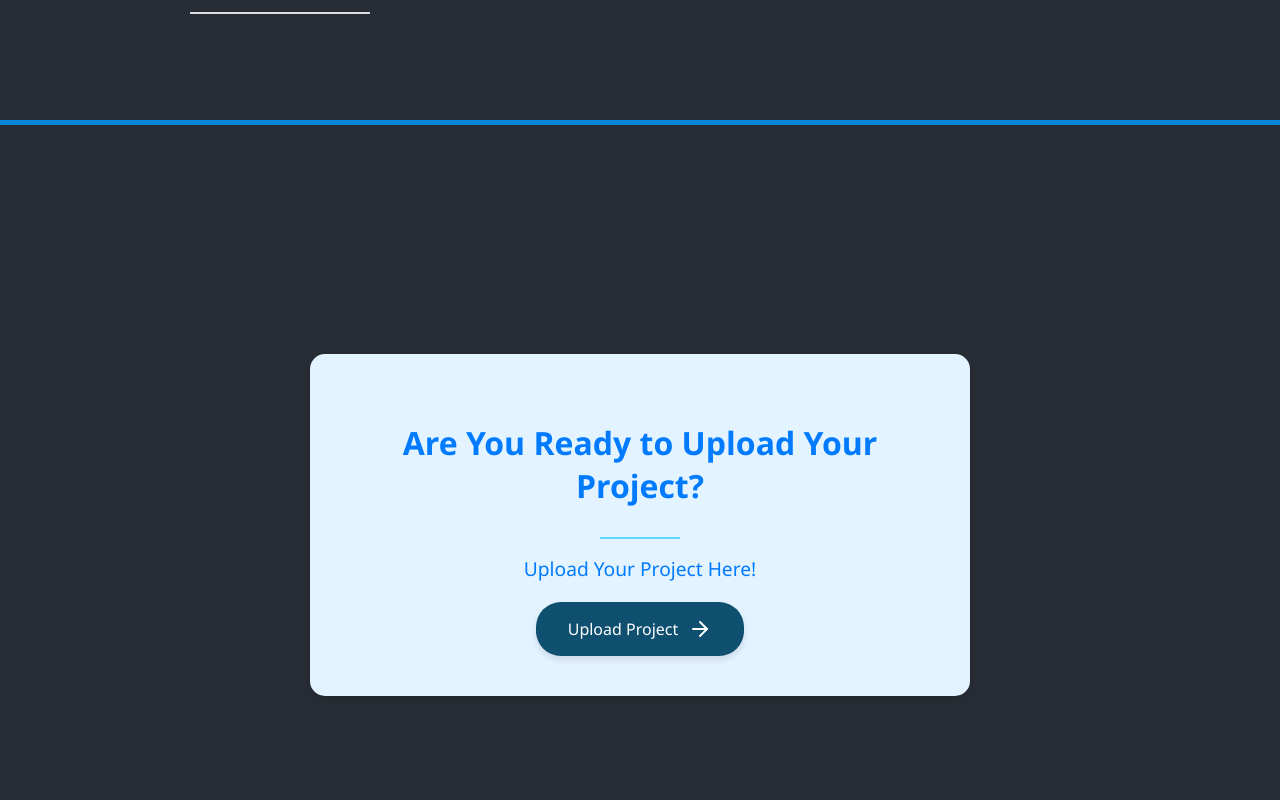
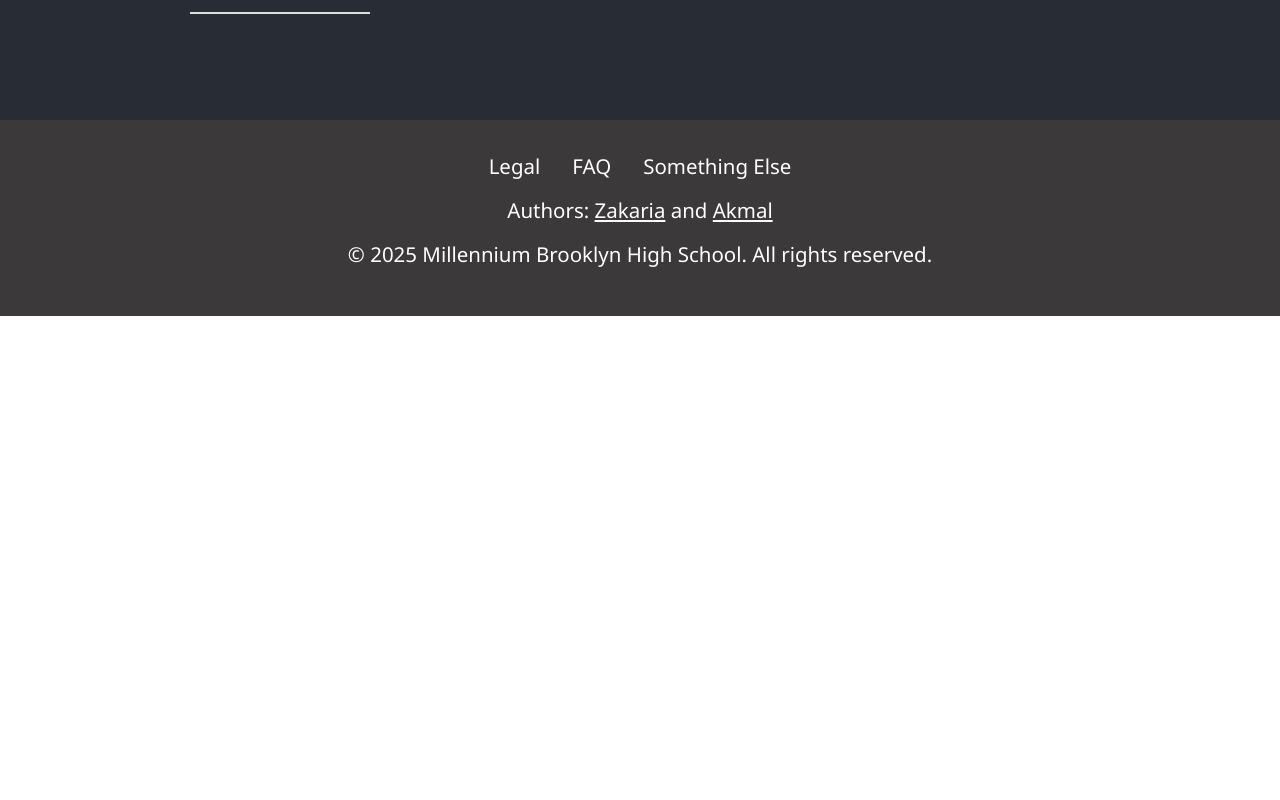
Before and after one commit to akmalm07/Hackathon-Showcase-Website, a React (Create React App) app in the folder frontend/: page / in a window 1280 px wide. Shown: the part 1400-2200 px from the top of the page. After the commit the page ends 1716 px from the top, so only its background shows below. Built offline with nearby package versions, Linux system fonts and the light colour scheme.

Commit message:
Removed uplaod section. TODO: Implement our own upload section

```diff
--- a/frontend/src/App.js
+++ b/frontend/src/App.js
@@ -6,7 +6,7 @@ import About from './About';
 import Chat from './Chat';
 import Footer from './Footer';
 import Legal from './Legal';
-import Upload from './Upload';
+// import Upload from './Upload';
 
 
 
@@ -21,7 +21,7 @@ export default function App() {
             <ChatButton />
             <Home />
             <About />
-            <Upload />
+            {/* <Upload /> */}
            <Footer />
 
           </>
@@ -48,13 +48,13 @@ export default function App() {
             <Legal />
           </>
         } />
-        <Route path="/upload" element=
+        {/* <Route path="/upload" element=
         {
           <>
             <NavBar />
             <Upload />
           </>
-        } />
+        } /> */}
       </Routes>
     </Router>
   );
--- a/frontend/src/NavBar.js
+++ b/frontend/src/NavBar.js
@@ -42,7 +42,7 @@ function NavbarList({ setModal = () => {} }) {
     <ul>
       <li><AboutLink setModal={setModal} /></li>
       <li><a onClick={() => setModal(false)} target="_blank" rel="noopener noreferrer" href={FORM_URL}>Join</a></li>
-      <li><Link to="/upload" onClick={() => setModal(false)}>Upload Project</Link></li>
+      {/*<li><Link to="/upload" onClick={() => setModal(false)}>Upload Project</Link></li>*/}
       <li><Link to="/faq" onClick={() => setModal(false)}>FAQ</Link></li>
       <li><Link to="/ai" onClick={() => setModal(false)}>Chat with Bot</Link></li>
     </ul>
--- a/frontend/src/Upload.js
+++ /dev/null
@@ -1,49 +0,0 @@
-import React, { useState, useEffect } from "react";
-import { useLocation } from "react-router-dom";
-import { ArrowRight } from "lucide-react";
-import "./style/upload.css";
-
-// Google Form URL(for uploading project)
-const FORM_URL = "https://docs.google.com/forms/d/e/1FAIpQLSf16w03pQmC7W9tVN0JasGeG1ciNbuKoXDfqOCO93WLRI42vA/viewform?usp=dialog";
-
-function UploadButton() {
-  return (
-    <a href={FORM_URL} target="_blank" rel="noopener noreferrer" className="upload-btn">
-      Upload Project <ArrowRight className="upload-icon" />
-    </a>
-  );
-}
-
-function UploadSection() {
-  const location = useLocation();
-  const [isAboutPage, setIsAboutPage] = useState(false);
-
-  // this checks if user is in home/about page
-  useEffect(() => {
-    if (location.pathname === "/") {
-      setIsAboutPage(true);
-    } else {
-      setIsAboutPage(false);
-    }
-  }, [location]);
-
-  return (
-    <section id="Upload-Sec" className={isAboutPage ? "about-page" : ""}>
-      <div className="upload-info">
-        <div className="upload-title">
-          <h2>Are You Ready to Upload Your Project?</h2>
-          <p>Upload Your Project Here!</p>
-        </div>
-        <UploadButton />
-      </div>
-    </section>
-  );
-}
-
-export default function Upload() {
-  return (
-    <>
-      <UploadSection />
-    </>
-  );
-}
--- a/frontend/src/style/upload.css
+++ /dev/null
@@ -1,83 +0,0 @@
-@import url("./root.css");
-
-/* upload.css */
-
-/* Container for the Upload Section */
-#Upload-Sec {
-  display: flex;
-  justify-content: center;
-  align-items: center;
-  padding: 80px 20px;
-  background-color: var(--about-background-color);
-  min-height: 80vh;
-  flex-direction: column;
-  text-align: center;
-}
-
-
-.upload-info {
-  text-align: center;
-  padding: 40px 30px;
-  background-color: #e3f3ff;
-  border-radius: 15px;
-  box-shadow: 0 4px 8px rgba(0, 0, 0, 0.1);
-  max-width: 600px;
-  width: 100%;
-}
-
-.upload-title h2 {
-  font-size: 2.5rem;
-  color: #007bff;
-  margin-bottom: 10px;
-}
-
-.upload-title p {
-  font-size: 1.2rem;
-  color: #007bff;
-  margin-bottom: 20px;
-}
-
-
-.upload-btn {
-  background-color: #0f4f6f;
-  color: white;
-  font-size: 16px;
-  padding: 15px 32px;
-  border: none;
-  border-radius: 25px;
-  cursor: pointer;
-  display: flex;
-  align-items: center;
-  justify-content: center;
-  transition: background-color 0.3s ease;
-  box-shadow: 0 4px 6px rgba(0, 0, 0, 0.1);
-  margin-top: 20px;
-  text-decoration: none;
-  width: fit-content;
-  margin-left: auto;
-  margin-right: auto;
-}
-
-.upload-btn:hover {
-  background-color: #0088cc;
-}
-
-.upload-btn .upload-icon {
-  margin-left: 10px;
-  font-size: 20px;
-}
-
-.upload-info img {
-  max-width: 80px;
-  margin-bottom: 20px;
-}
-
-#Upload-Sec h2 {
-  font-size: 2rem;
-  color: #007bff;
-  font-weight: bold;
-}
-
-#Upload-Sec.about-page {
-  border-top: 5px solid rgb(9, 135, 219);
-}
```
